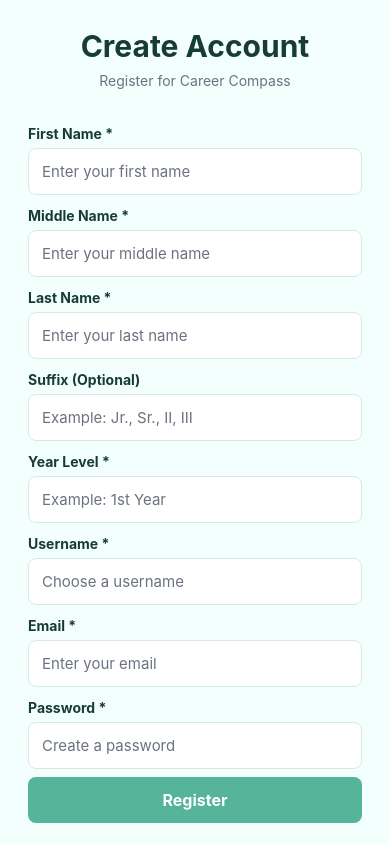
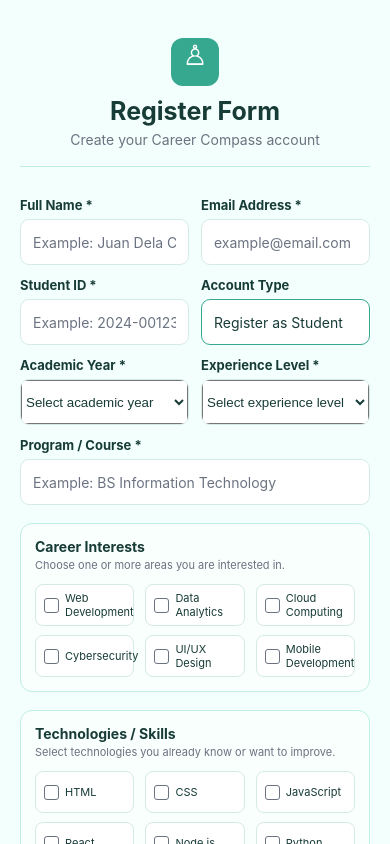
Before and after one commit to JohnbrylleCol2004/CareerCompass, a React Native app: screen /Register in a window 390 px wide. Built offline with nearby package versions, Linux system fonts and the light colour scheme.

Commit message:
feat(RegisterScreen): refactor registration form to enhance user experience with new fields and improved layout

```diff
--- a/src/screens/auth/RegisterScreen.js
+++ b/src/screens/auth/RegisterScreen.js
@@ -1,50 +1,88 @@
 import React, { useState } from 'react';
 import {
+  SafeAreaView,
+  KeyboardAvoidingView,
+  ScrollView,
+  View,
   Text,
   TextInput,
+  Alert,
   StyleSheet,
-  SafeAreaView,
-  Alert,
+  Platform,
   TouchableOpacity,
-  ScrollView,
-  KeyboardAvoidingView,
-  Platform,
 } from 'react-native';
 
+import { Picker } from '@react-native-picker/picker';
 import PrimaryButton from '../../components/PrimaryButton';
 import { useAuth } from '../../context/AuthContext';
 import { colors } from '../../theme/colors';
 
+const careerOptions = [
+  'Web Development',
+  'Data Analytics',
+  'Cloud Computing',
+  'Cybersecurity',
+  'UI/UX Design',
+  'Mobile Development',
+];
+
+const technologyOptions = [
+  'HTML',
+  'CSS',
+  'JavaScript',
+  'React',
+  'Node.js',
+  'Python',
+  'SQL',
+  'Firebase',
+];
+
 export default function RegisterScreen({ navigation }) {
   const { register } = useAuth();
 
-  const [firstName, setFirstName] = useState('');
-  const [middleName, setMiddleName] = useState('');
-  const [lastName, setLastName] = useState('');
-  const [suffix, setSuffix] = useState('');
-  const [username, setUsername] = useState('');
+  const [fullName, setFullName] = useState('');
   const [email, setEmail] = useState('');
+  const [studentId, setStudentId] = useState('');
+  const [academicYear, setAcademicYear] = useState('');
+  const [experienceLevel, setExperienceLevel] = useState('');
+  const [program, setProgram] = useState('');
   const [password, setPassword] = useState('');
-  const [academicYear, setAcademicYear] = useState('');
+  const [confirmPassword, setConfirmPassword] = useState('');
+  const [interests, setInterests] = useState([]);
+  const [technologies, setTechnologies] = useState([]);
   const [loading, setLoading] = useState(false);
 
+  function toggleInterest(item) {
+    setInterests((currentItems) =>
+      currentItems.includes(item)
+        ? currentItems.filter((value) => value !== item)
+        : [...currentItems, item]
+    );
+  }
+
+  function toggleTechnology(item) {
+    setTechnologies((currentItems) =>
+      currentItems.includes(item)
+        ? currentItems.filter((value) => value !== item)
+        : [...currentItems, item]
+    );
+  }
+
   async function handleRegister() {
-    const cleanFirstName = firstName.trim();
-    const cleanMiddleName = middleName.trim();
-    const cleanLastName = lastName.trim();
-    const cleanSuffix = suffix.trim();
-    const cleanUsername = username.trim();
+    const cleanFullName = fullName.trim();
     const cleanEmail = email.trim().toLowerCase();
-    const cleanAcademicYear = academicYear.trim();
+    const cleanStudentId = studentId.trim();
+    const cleanProgram = program.trim();
 
     if (
-      !cleanFirstName ||
-      !cleanMiddleName ||
-      !cleanLastName ||
-      !cleanUsername ||
+      !cleanFullName ||
       !cleanEmail ||
+      !cleanStudentId ||
+      !academicYear ||
+      !experienceLevel ||
+      !cleanProgram ||
       !password ||
-      !cleanAcademicYear
+      !confirmPassword
     ) {
       Alert.alert(
         'Incomplete Form',
@@ -69,33 +107,33 @@
       return;
     }
 
-    const fullName = [
-      cleanFirstName,
-      cleanMiddleName,
-      cleanLastName,
-      cleanSuffix,
-    ]
-      .filter(Boolean)
-      .join(' ');
+    if (password !== confirmPassword) {
+      Alert.alert(
+        'Password Mismatch',
+        'Passwords do not match.'
+      );
+      return;
+    }
 
     try {
       setLoading(true);
 
       await register({
-        name: fullName,
-        firstName: cleanFirstName,
-        middleName: cleanMiddleName,
-        lastName: cleanLastName,
-        suffix: cleanSuffix,
-        username: cleanUsername,
+        name: cleanFullName,
         email: cleanEmail,
+        studentId: cleanStudentId,
+        academicYear,
+        experienceLevel,
+        program: cleanProgram,
+        interests,
+        technologies,
         password,
-        academicYear: cleanAcademicYear,
+        role: 'student',
       });
 
       Alert.alert(
         'Registration Successful',
-        `Welcome, ${fullName}!`
+        `Welcome, ${cleanFullName}!`
       );
     } catch (error) {
       Alert.alert(
@@ -105,6 +143,30 @@
     } finally {
       setLoading(false);
     }
+  }
+
+  function CheckOption({ label, selected, onPress }) {
+    return (
+      <TouchableOpacity
+        style={[
+          styles.checkOption,
+          selected && styles.selectedOption,
+        ]}
+        onPress={onPress}
+        disabled={loading}
+      >
+        <View
+          style={[
+            styles.checkbox,
+            selected && styles.checkboxSelected,
+          ]}
+        >
+          {selected && <Text style={styles.checkMark}>✓</Text>}
+        </View>
+
+        <Text style={styles.optionText}>{label}</Text>
+      </TouchableOpacity>
+    );
   }
 
   return (
@@ -121,77 +183,38 @@
           overScrollMode="never"
           keyboardShouldPersistTaps="handled"
         >
-          <Text style={styles.title}>Create Account</Text>
+          <View style={styles.header}>
+            <Text style={styles.headerIcon}>♙</Text>
+
+            <Text style={styles.title}>
+              Register Form
+            </Text>
 
             <Text style={styles.subtitle}>
-            Register for Career Compass
+              Create your Career Compass account
             </Text>
+          </View>
 
-          <Text style={styles.label}>First Name *</Text>
+          <View style={styles.formRow}>
+            <View style={styles.halfField}>
+              <Text style={styles.label}>Full Name *</Text>
+
               <TextInput
                 style={styles.input}
-            placeholder="Enter your first name"
+                placeholder="Example: Juan Dela Cruz"
                 placeholderTextColor={colors.gray}
-            value={firstName}
-            onChangeText={setFirstName}
+                value={fullName}
+                onChangeText={setFullName}
                 autoCapitalize="words"
               />
+            </View>
 
-          <Text style={styles.label}>Middle Name *</Text>
+            <View style={styles.halfField}>
+              <Text style={styles.label}>Email Address *</Text>
+
               <TextInput
                 style={styles.input}
-            placeholder="Enter your middle name"
-            placeholderTextColor={colors.gray}
-            value={middleName}
-            onChangeText={setMiddleName}
-            autoCapitalize="words"
-          />
-
-          <Text style={styles.label}>Last Name *</Text>
-          <TextInput
-            style={styles.input}
-            placeholder="Enter your last name"
-            placeholderTextColor={colors.gray}
-            value={lastName}
-            onChangeText={setLastName}
-            autoCapitalize="words"
-          />
-
-          <Text style={styles.label}>Suffix (Optional)</Text>
-          <TextInput
-            style={styles.input}
-            placeholder="Example: Jr., Sr., II, III"
-            placeholderTextColor={colors.gray}
-            value={suffix}
-            onChangeText={setSuffix}
-            autoCapitalize="words"
-          />
-
-          <Text style={styles.label}>Year Level *</Text>
-          <TextInput
-            style={styles.input}
-            placeholder="Example: 1st Year"
-            placeholderTextColor={colors.gray}
-            value={academicYear}
-            onChangeText={setAcademicYear}
-            autoCapitalize="words"
-          />
-
-          <Text style={styles.label}>Username *</Text>
-          <TextInput
-            style={styles.input}
-            placeholder="Choose a username"
-            placeholderTextColor={colors.gray}
-            value={username}
-            onChangeText={setUsername}
-            autoCapitalize="none"
-            autoCorrect={false}
-          />
-
-          <Text style={styles.label}>Email *</Text>
-          <TextInput
-            style={styles.input}
-            placeholder="Enter your email"
+                placeholder="example@email.com"
                 placeholderTextColor={colors.gray}
                 value={email}
                 onChangeText={setEmail}
@@ -199,20 +222,201 @@
                 autoCapitalize="none"
                 autoCorrect={false}
               />
+            </View>
+          </View>
 
-          <Text style={styles.label}>Password *</Text>
+          <View style={styles.formRow}>
+            <View style={styles.halfField}>
+              <Text style={styles.label}>
+                Student ID *
+              </Text>
+
               <TextInput
                 style={styles.input}
-            placeholder="Create a password"
+                placeholder="Example: 2024-00123"
+                placeholderTextColor={colors.gray}
+                value={studentId}
+                onChangeText={setStudentId}
+                autoCapitalize="none"
+              />
+            </View>
+
+            <View style={styles.halfField}>
+              <Text style={styles.label}>
+                Account Type
+              </Text>
+
+              <View style={styles.staticInput}>
+                <Text style={styles.staticText}>
+                  Register as Student
+                </Text>
+              </View>
+            </View>
+          </View>
+
+          <View style={styles.formRow}>
+            <View style={styles.halfField}>
+              <Text style={styles.label}>
+                Academic Year *
+              </Text>
+
+              <View style={styles.pickerContainer}>
+                <Picker
+                  mode="dropdown"
+                  selectedValue={academicYear}
+                  onValueChange={setAcademicYear}
+                  style={styles.picker}
+                  dropdownIconColor={colors.dark}
+                >
+                  <Picker.Item
+                    label="Select academic year"
+                    value=""
+                  />
+                  <Picker.Item
+                    label="1st Year"
+                    value="1st Year"
+                  />
+                  <Picker.Item
+                    label="2nd Year"
+                    value="2nd Year"
+                  />
+                  <Picker.Item
+                    label="3rd Year"
+                    value="3rd Year"
+                  />
+                  <Picker.Item
+                    label="4th Year"
+                    value="4th Year"
+                  />
+                </Picker>
+              </View>
+            </View>
+
+            <View style={styles.halfField}>
+              <Text style={styles.label}>
+                Experience Level *
+              </Text>
+
+              <View style={styles.pickerContainer}>
+                <Picker
+                  mode="dropdown"
+                  selectedValue={experienceLevel}
+                  onValueChange={setExperienceLevel}
+                  style={styles.picker}
+                  dropdownIconColor={colors.dark}
+                >
+                  <Picker.Item
+                    label="Select experience level"
+                    value=""
+                  />
+                  <Picker.Item
+                    label="Beginner"
+                    value="Beginner"
+                  />
+                  <Picker.Item
+                    label="Entry Level"
+                    value="Entry Level"
+                  />
+                  <Picker.Item
+                    label="Intermediate"
+                    value="Intermediate"
+                  />
+                  <Picker.Item
+                    label="Advanced"
+                    value="Advanced"
+                  />
+                </Picker>
+              </View>
+            </View>
+          </View>
+
+          <Text style={styles.label}>Program / Course *</Text>
+
+          <TextInput
+            style={styles.input}
+            placeholder="Example: BS Information Technology"
+            placeholderTextColor={colors.gray}
+            value={program}
+            onChangeText={setProgram}
+            autoCapitalize="words"
+          />
+
+          <View style={styles.sectionBox}>
+            <Text style={styles.sectionTitle}>
+              Career Interests
+            </Text>
+
+            <Text style={styles.sectionSubtitle}>
+              Choose one or more areas you are interested in.
+            </Text>
+
+            <View style={styles.optionsGrid}>
+              {careerOptions.map((item) => (
+                <CheckOption
+                  key={item}
+                  label={item}
+                  selected={interests.includes(item)}
+                  onPress={() => toggleInterest(item)}
+                />
+              ))}
+            </View>
+          </View>
+
+          <View style={styles.sectionBox}>
+            <Text style={styles.sectionTitle}>
+              Technologies / Skills
+            </Text>
+
+            <Text style={styles.sectionSubtitle}>
+              Select technologies you already know or want to improve.
+            </Text>
+
+            <View style={styles.optionsGrid}>
+              {technologyOptions.map((item) => (
+                <CheckOption
+                  key={item}
+                  label={item}
+                  selected={technologies.includes(item)}
+                  onPress={() => toggleTechnology(item)}
+                />
+              ))}
+            </View>
+          </View>
+
+          <View style={styles.formRow}>
+            <View style={styles.halfField}>
+              <Text style={styles.label}>Password *</Text>
+
+              <TextInput
+                style={styles.input}
+                placeholder="Minimum of 6 characters"
                 placeholderTextColor={colors.gray}
                 value={password}
                 onChangeText={setPassword}
                 secureTextEntry
                 autoCapitalize="none"
               />
+            </View>
+
+            <View style={styles.halfField}>
+              <Text style={styles.label}>
+                Confirm Password *
+              </Text>
+
+              <TextInput
+                style={styles.input}
+                placeholder="Re-enter your password"
+                placeholderTextColor={colors.gray}
+                value={confirmPassword}
+                onChangeText={setConfirmPassword}
+                secureTextEntry
+                autoCapitalize="none"
+              />
+            </View>
+          </View>
 
           <PrimaryButton
-            title={loading ? 'Registering...' : 'Register'}
+            title={loading ? 'Signing Up...' : 'Sign Up'}
             onPress={loading ? undefined : handleRegister}
           />
 
@@ -221,7 +425,8 @@
             disabled={loading}
           >
             <Text style={styles.loginText}>
-              Already have an account? Login
+              Already have an account?{' '}
+              <Text style={styles.loginLink}>Login</Text>
             </Text>
           </TouchableOpacity>
         </ScrollView>
@@ -233,7 +438,7 @@
 const styles = StyleSheet.create({
   safeArea: {
     flex: 1,
-    backgroundColor: colors.background,
+    backgroundColor: '#F3FFFC',
   },
 
   keyboardView: {
@@ -242,44 +447,183 @@
 
   container: {
     flexGrow: 1,
-    padding: 28,
+    padding: 20,
+    paddingBottom: 35,
+  },
+
+  header: {
+    alignItems: 'center',
+    paddingVertical: 18,
+    marginBottom: 18,
+    borderBottomWidth: 1,
+    borderBottomColor: '#BFEDE3',
+  },
+
+  headerIcon: {
+    width: 48,
+    height: 48,
+    borderRadius: 12,
+    backgroundColor: '#36A88F',
+    color: colors.white,
+    textAlign: 'center',
+    textAlignVertical: 'center',
+    fontSize: 28,
+    marginBottom: 10,
   },
 
   title: {
-    fontSize: 30,
+    fontSize: 25,
     fontWeight: 'bold',
     color: colors.dark,
-    textAlign: 'center',
-    marginBottom: 8,
   },
 
   subtitle: {
     color: colors.gray,
-    textAlign: 'center',
-    marginBottom: 24,
+    marginTop: 5,
+  },
+
+  formRow: {
+    flexDirection: 'row',
+    justifyContent: 'space-between',
+    gap: 12,
+  },
+
+  halfField: {
+    flex: 1,
   },
 
   label: {
     color: colors.dark,
     fontWeight: 'bold',
+    fontSize: 13,
     marginTop: 12,
     marginBottom: 6,
   },
 
   input: {
+    minHeight: 46,
     backgroundColor: colors.white,
     borderWidth: 1,
     borderColor: colors.border,
-    borderRadius: 8,
-    padding: 13,
-    fontSize: 15,
+    borderRadius: 9,
+    paddingHorizontal: 12,
+    color: colors.dark,
+    fontSize: 14,
+  },
+
+  staticInput: {
+    minHeight: 46,
+    justifyContent: 'center',
+    backgroundColor: colors.white,
+    borderWidth: 1,
+    borderColor: '#36A88F',
+    borderRadius: 9,
+    paddingHorizontal: 12,
+  },
+
+  staticText: {
+    color: colors.dark,
+    fontSize: 14,
+  },
+
+  pickerContainer: {
+    height: 46,
+    justifyContent: 'center',
+    backgroundColor: colors.white,
+    borderWidth: 1,
+    borderColor: colors.border,
+    borderRadius: 9,
+    overflow: 'hidden',
+  },
+
+  picker: {
+    height: 46,
     color: colors.dark,
   },
 
+  sectionBox: {
+    marginTop: 18,
+    padding: 14,
+    borderWidth: 1,
+    borderColor: '#BFEDE3',
+    borderRadius: 12,
+    backgroundColor: '#F8FFFD',
+  },
+
+  sectionTitle: {
+    color: colors.dark,
+    fontWeight: 'bold',
+    fontSize: 14,
+  },
+
+  sectionSubtitle: {
+    color: colors.gray,
+    fontSize: 11,
+    marginTop: 3,
+    marginBottom: 12,
+  },
+
+  optionsGrid: {
+    flexDirection: 'row',
+    flexWrap: 'wrap',
+    justifyContent: 'space-between',
+    gap: 9,
+  },
+
+  checkOption: {
+    width: '31%',
+    minHeight: 42,
+    flexDirection: 'row',
+    alignItems: 'center',
+    paddingHorizontal: 8,
+    borderWidth: 1,
+    borderColor: colors.border,
+    borderRadius: 8,
+    backgroundColor: colors.white,
+  },
+
+  selectedOption: {
+    borderColor: '#36A88F',
+    backgroundColor: '#E9FAF5',
+  },
+
+  checkbox: {
+    width: 15,
+    height: 15,
+    borderWidth: 1,
+    borderColor: colors.gray,
+    borderRadius: 3,
+    alignItems: 'center',
+    justifyContent: 'center',
+    marginRight: 6,
+  },
+
+  checkboxSelected: {
+    backgroundColor: '#36A88F',
+    borderColor: '#36A88F',
+  },
+
+  checkMark: {
+    color: colors.white,
+    fontSize: 11,
+    fontWeight: 'bold',
+  },
+
+  optionText: {
+    flex: 1,
+    color: colors.dark,
+    fontSize: 11,
+  },
+
   loginText: {
-    color: colors.primaryDark,
+    color: colors.dark,
     textAlign: 'center',
     marginTop: 18,
+    fontSize: 12,
+  },
+
+  loginLink: {
+    color: '#168C78',
     fontWeight: 'bold',
   },
 });
```
Lines whose indentation alone changed are shown as unchanged.
